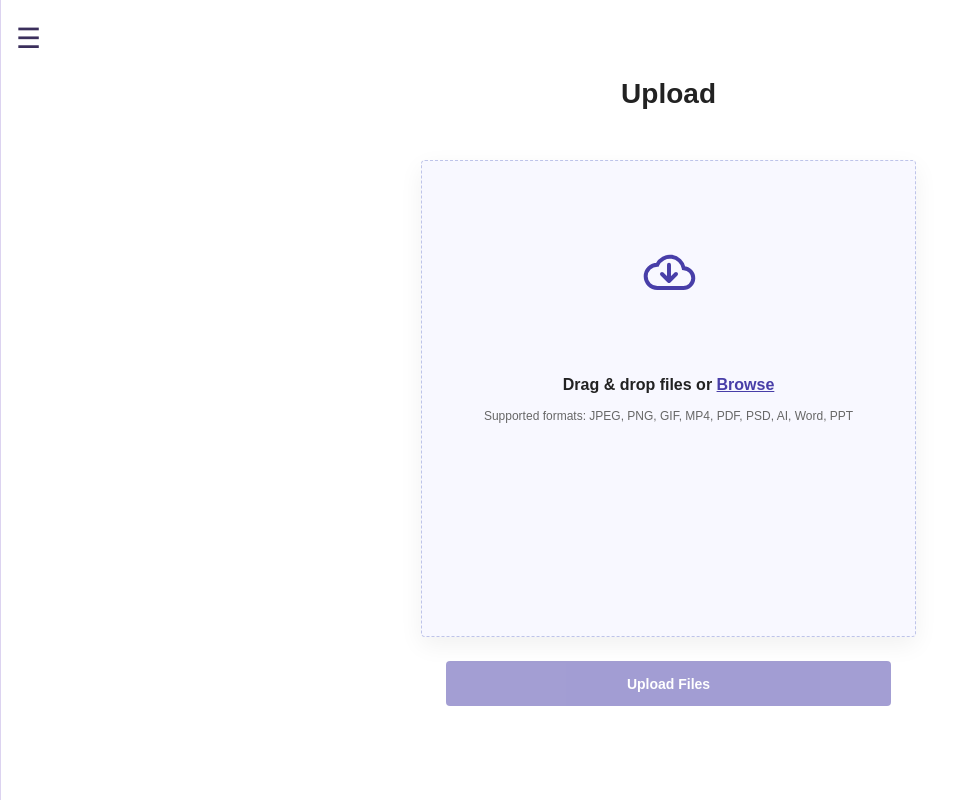
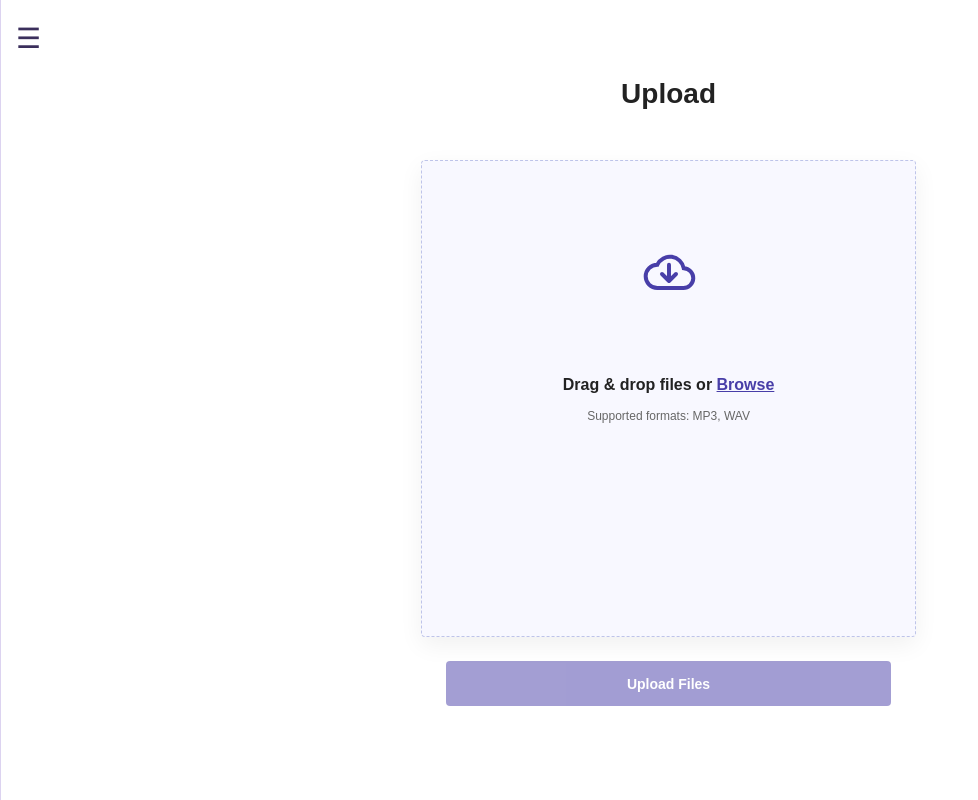
Before and after one commit to manasdiy/PBS-Wisconsin-Team-Two, a React (Vite) app in the folder frontend/: page / in a window 1280 px wide. Shown: the whole page, without its empty margins (0-978 px from the left). Built offline with nearby package versions, Linux system fonts and the light colour scheme.

Commit message:
Saving progress

```diff
--- a/frontend/src/pages/EditPage.jsx
+++ b/frontend/src/pages/EditPage.jsx
@@ -1,4 +1,6 @@
 import Sidebar from "../components/Sidebar";
+import { useNavigate } from "react-router-dom";
+
 import "./EditPage.css";
 
 export default function EditPage() {
--- a/frontend/src/pages/HomePage.jsx
+++ b/frontend/src/pages/HomePage.jsx
@@ -42,7 +42,7 @@ export default function HomePage() {
 
           <div className="supported-formats-line">
             <p className="supported-formats-text">
-              Supported formats: JPEG, PNG, GIF, MP4, PDF, PSD, AI, Word, PPT
+              Supported formats: MP3, WAV
             </p>
           </div>
         </div>
```
Also changed, not shown: 1 other file (tests, documents, lock files or other folders).
